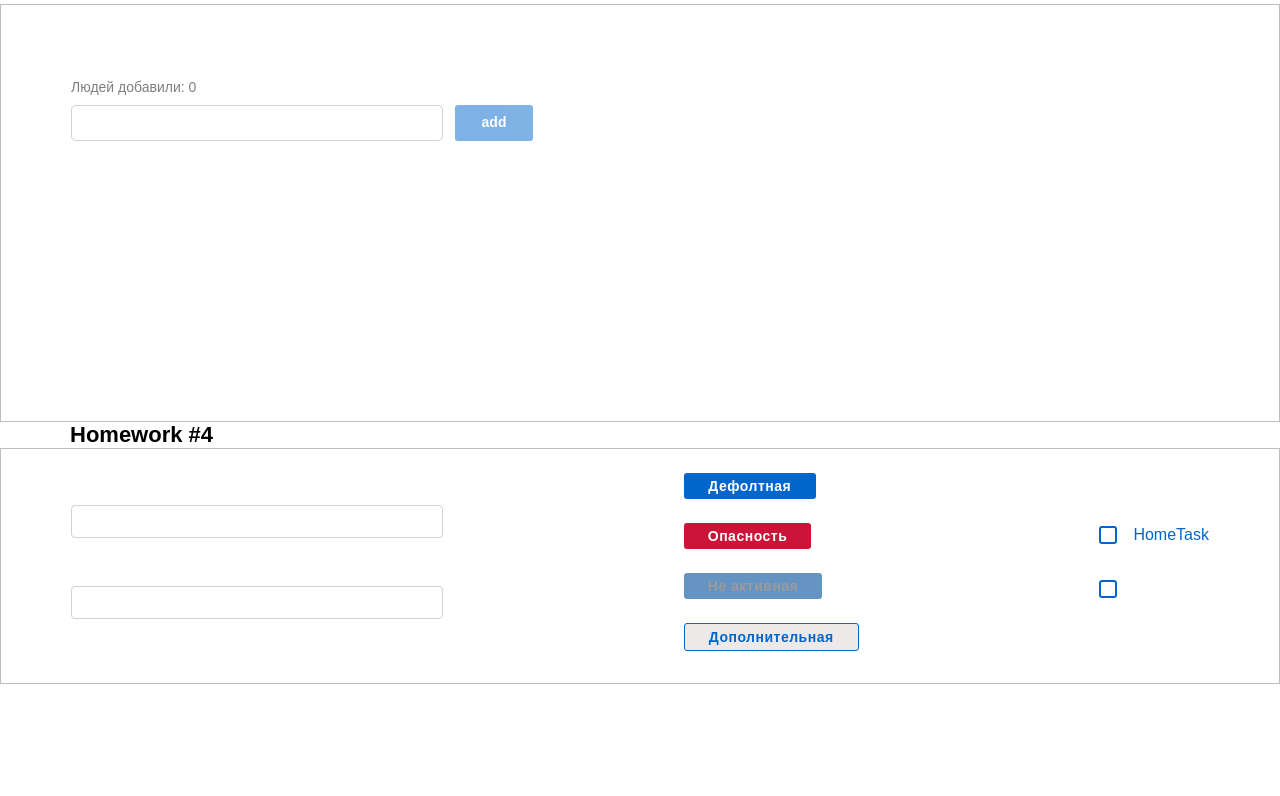
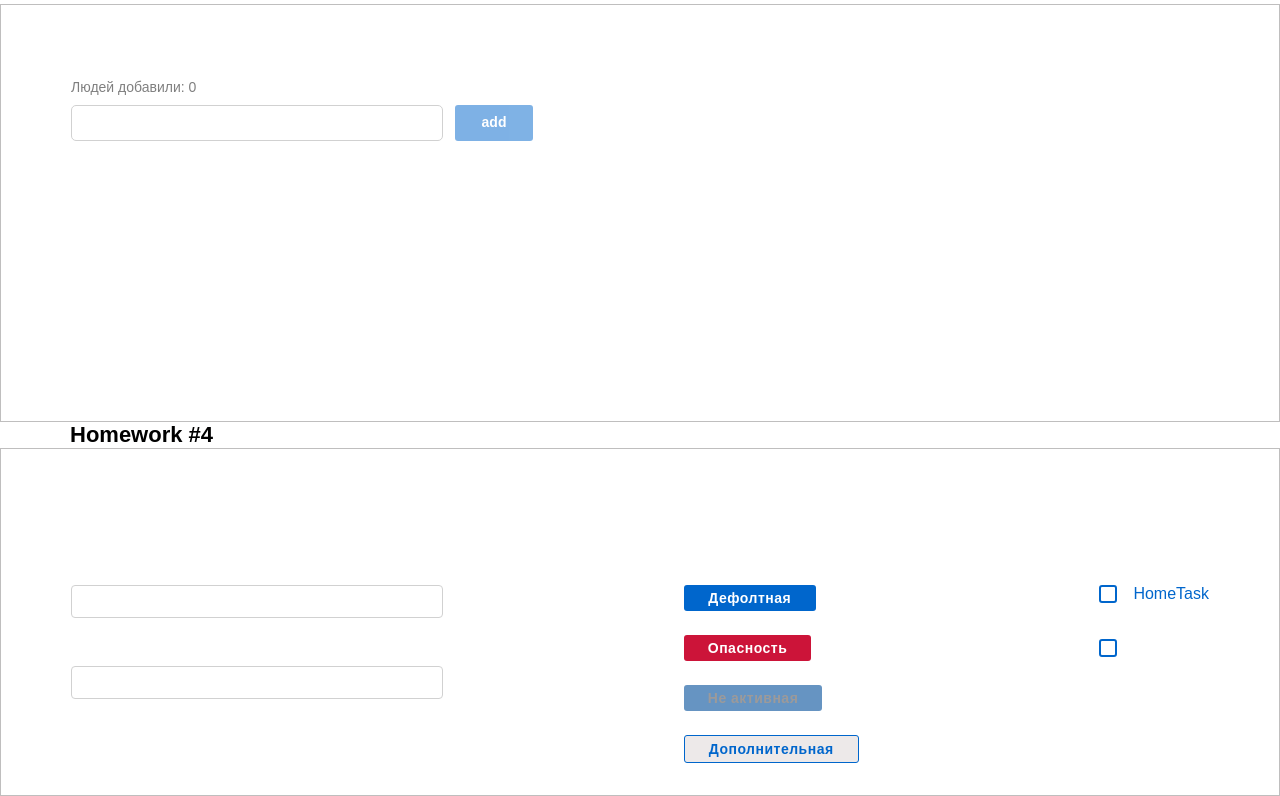
Before and after one commit to kdrenata/homework2-front-main, a React (Create React App) app: page /#/pre-junior in a window 1280 px wide. Shown: the part 951-1747 px from the top of the page. Before the commit the page ends 1635 px from the top, so only its background shows below. Built offline with nearby package versions, Linux system fonts and the light colour scheme.

Commit message:
css fixed

```diff
--- a/src/s2-homeworks/hw04/HW4.tsx
+++ b/src/s2-homeworks/hw04/HW4.tsx
@@ -14,7 +14,7 @@ const HW4 = () => {
         <div id={'hw4'}>
             <div className={s2.hwTitle}>Homework #4</div>
             {/*демонстрация возможностей компонент:*/}
-            <div className={s2.hw}>
+            <div className={s2.hw}  style={{paddingTop: '136px'}}>
                 <Stand />
             </div>
         </div>
--- a/src/s2-homeworks/hw04/Stand.module.css
+++ b/src/s2-homeworks/hw04/Stand.module.css
@@ -1,7 +1,7 @@
 .stand {
     display: flex;
+    flex-direction: row;
     justify-content: space-between;
-    align-items: center;
 }
 
 .inputs {
```
